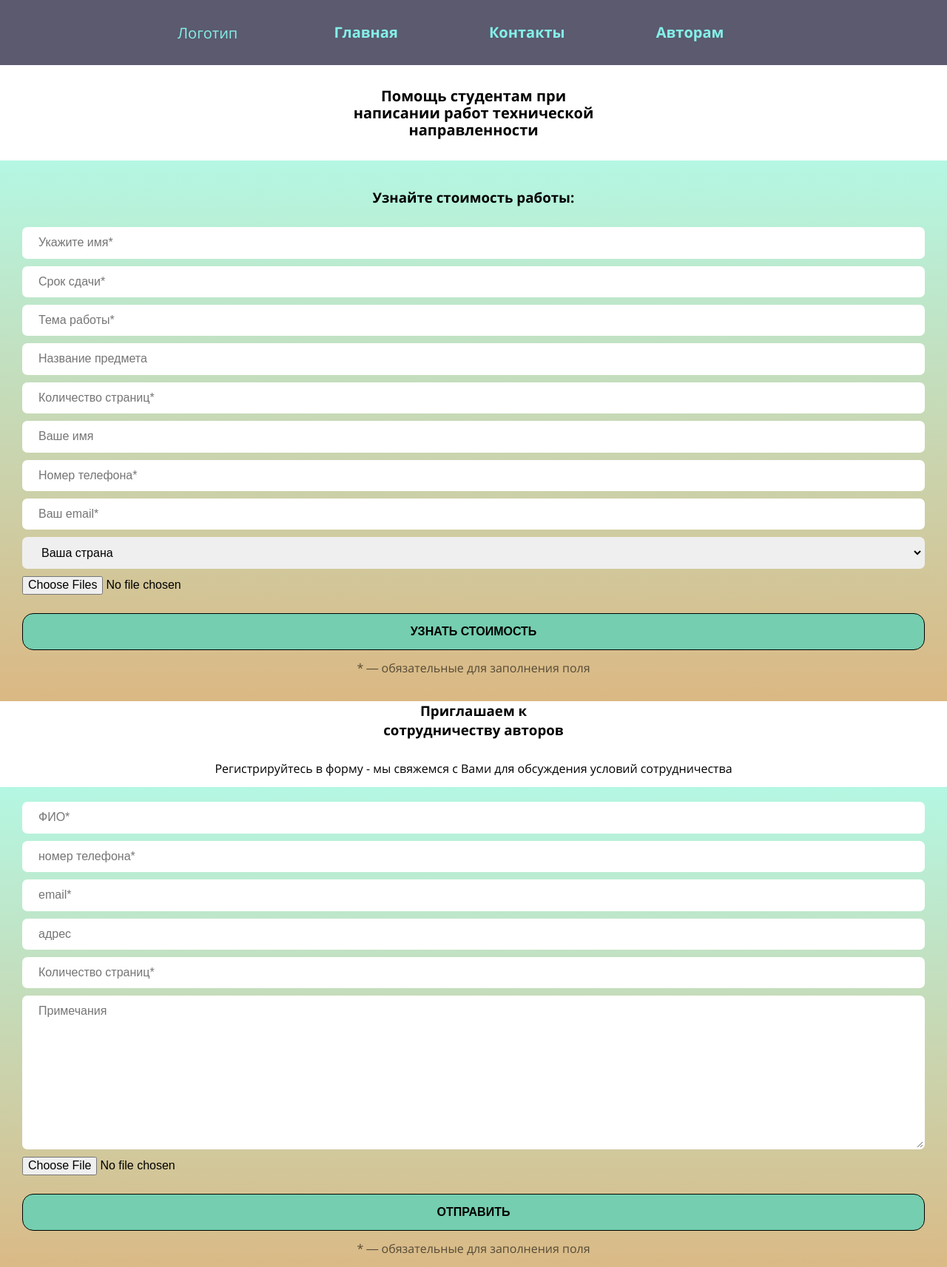
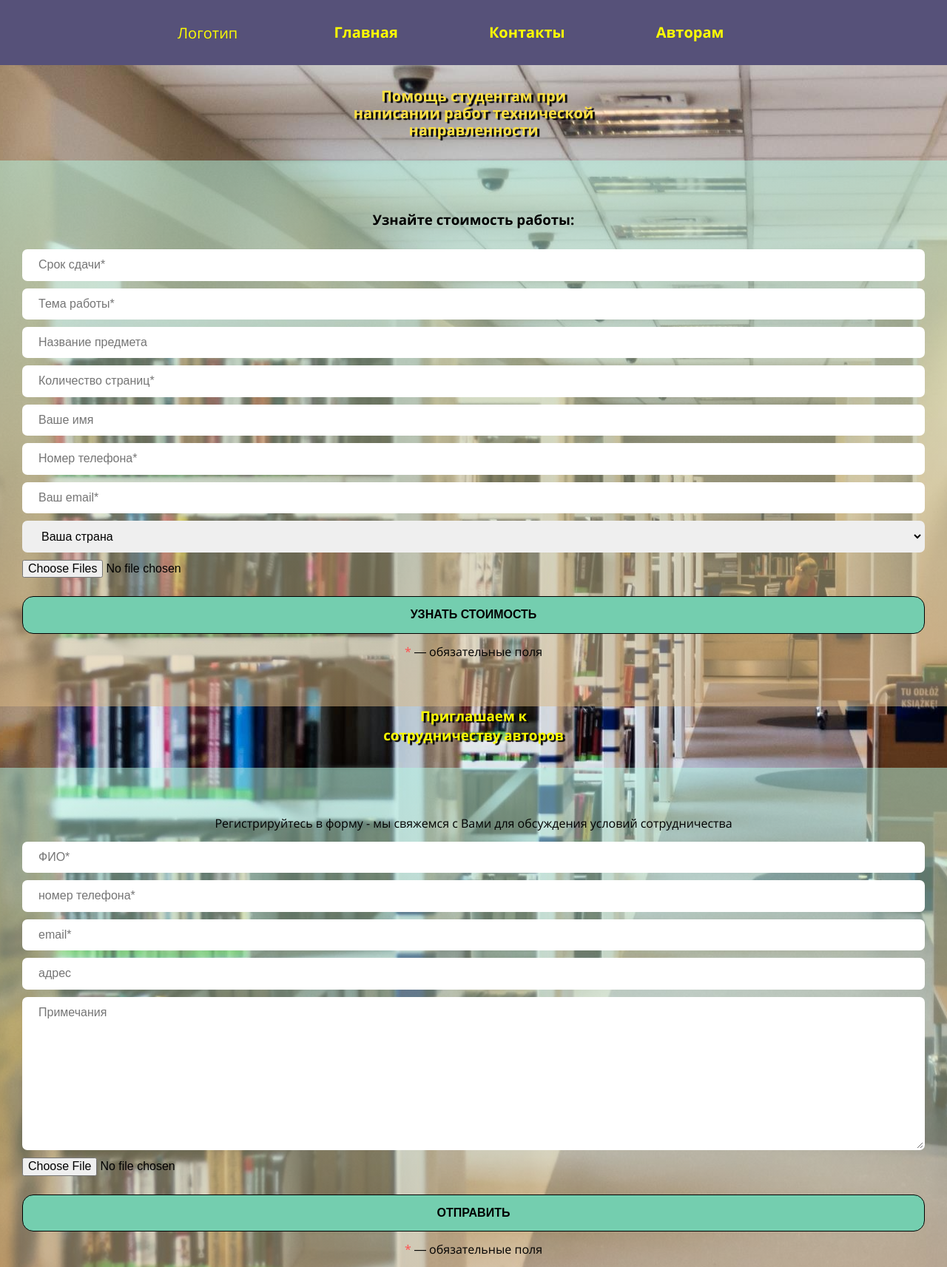
Before and after one commit to sergeytrubkin/StudentWork, a website: page src/index.html in a window 1280 px wide. Shown: the top 1713 px of the page at 74% size. Drawn offline with nearby package versions, Linux system fonts and the light colour scheme; files that its build step writes are made by us from their sources.

Commit message:
Мобильная версия черновой вариант, неполный цветовой подбор

```diff
--- a/package.json
+++ b/package.json
@@ -24,6 +24,7 @@
     "gulp-rename": "^1.2.2",
     "gulp-svgmin": "^1.2.3",
     "gulp-svgstore": "^6.1.0",
+    "gulp-rigger": "^0.5.8",
     "gulp-uglify": "^2.0.0",
     "run-sequence": "^1.2.2"
   },
--- a/src/index.html
+++ b/src/index.html
@@ -1,13 +1,5 @@
-<!DOCTYPE html>
-<html lang="ru">
-<head>
-  <meta charset="UTF-8">
-  <meta name="viewport" content="width=device-width, initial-scale=1.0">
-  <meta http-equiv="X-UA-Compatible" content="ie=edge">
-  <link rel="shortcut icon" href="favicon.png" type="image/x-icon">
-  <link rel="stylesheet" href="css/style-min.css">
-  <title>StudentWork</title>
-</head>
+//= templates/head.html
+
 <body>
   <header class="header-page">
 
@@ -55,11 +47,6 @@
           <h3 class="form__title">Узнайте стоимость работы:</h3>
           <div class="field-text  field-text--position-1">
             <div class="field-text__wrapper">
-
-              <label class="field-text__item">
-                <input class="field-text__input" type="text" name="name" placeholder="Укажите имя*" required>
-                <span class="field-text__text"></span>
-              </label>
 
               <label class="field-text__item">
                 <input class="field-text__input" type="datetime" name="deadline" placeholder="Срок сдачи*" required>
@@ -125,9 +112,10 @@
 
       <div class="cooperation">
         <h3 class="cooperation__heading">Приглашаем к сотрудничеству авторов</h3>
-        <p class="cooperation__desription">Регистрируйтесь в форму - мы свяжемся с Вами для обсуждения условий сотрудничества</p>
+
         <form action="#" class="form cooperatin__form">
           <div class="form__wrapper">
+            <p class="cooperation__desription">Регистрируйтесь в форму - мы свяжемся с Вами для обсуждения условий сотрудничества</p>
             <div class="field-text">
               <div class="field-text__wrapper">
 
@@ -148,12 +136,6 @@
 
                 <label class="field-text__item">
                   <input class="field-text__input" type="text" name="address" placeholder="адрес">
-                  <span class="field-text__text"></span>
-                </label>
-
-
-                <label class="field-text__item">
-                  <input class="field-text__input" type="number" name="count" placeholder="Количество страниц*" required>
                   <span class="field-text__text"></span>
                 </label>
 
@@ -178,36 +160,6 @@
       </div><!-- /cooperation -->
     </div><!-- main-page__wrap -->
 
-
   </main>
 
-  <footer class="footer-page">
-    <div class="footer-page__wrap">
-
-      <h2 class="footer-page__heading">Контакты</h2>
-
-      <div class="footer-page__inner-wrap">
-
-        <div class="footer-page__mail">
-          <p class="footer-page__text">Пишите нам:</p>
-          <a href="mailto:mail@mail.ru" class="footer-page__link">mail@mail.ru</a>
-        </div>
-
-        <div class="footer-page__contacts">
-          <p class="footer-page__text">Звоните нам:</p>
-          <a href="tel:+375297117786" class="footer-page__link">+375(029)711-77-86</a>
-        </div>
-
-      </div>
-
-      <div class="footer-page__left">
-        <p class="footer-page__text">Индивидуальный предприниматель <span>Трубкин Е.А.</span></p>
-        <p class="footer-page__text">Свидетельство о гос.регистрации <span>№??????????????</span></p>
-      </div>
-    </div> <!-- footer-page__wrap -->
-  </footer>
-  <script src="js/jquery-3.1.1.min.js"></script>
-  <script src="js/custom.js"></script>
-
-</body>
-</html>
+  //= templates/end.html
--- a/src/less/blocks/cooperation.less
+++ b/src/less/blocks/cooperation.less
@@ -7,6 +7,8 @@
   line-height: 1.4;
 }
 
-.cooperation__desription {
+.cooperation__heading {
   padding: 0 30px;
+  color: @header-text-color;
+  text-shadow: 3px 2px 1px #050505;
 }
--- a/src/less/blocks/field-text.less
+++ b/src/less/blocks/field-text.less
@@ -17,4 +17,6 @@
 .field-text__file {
   margin-right: 100%;
   margin-bottom: 25px;
+
+  outline: none;
 }
--- a/src/less/blocks/form.less
+++ b/src/less/blocks/form.less
@@ -1,8 +1,13 @@
 .form {
-  padding: 20px 30px;
-  background: rgba(180,247,227,1);
-  background: linear-gradient(to bottom, rgba(180,247,227,1) 0%, rgba(219,184,131,1) 100%);
-  filter: progid:DXImageTransform.Microsoft.gradient( startColorstr='#b4f7e3', endColorstr='#dbb883', GradientType=0 );
+  padding: 50px 30px;
+  background: #fcfdff;
+  background: linear-gradient(to bottom, rgba(255, 255, 255, 0) 0%, rgba(41, 137, 216, 0.61) 15%, rgba(41, 137, 216, 0.61) 85%, rgba(255, 255, 255, 0) 100%);
+
+  @media @desktop-widths {
+    background: rgba(180,247,227,1);
+    background: linear-gradient(to bottom, rgba(180,247,227, 0.5) 0%, rgba(219,184,131, 0.5) 100%);
+    filter: progid:DXImageTransform.Microsoft.gradient( startColorstr='#b4f7e3', endColorstr='#dbb883', GradientType=0 );
+  }
 }
 
 .form__title {
@@ -29,5 +34,13 @@
 
 .form__endnote {
   margin-bottom: 15px;
-  opacity: 0.6;
+  opacity: 1;
+
+  &-visible {
+    display: none;
+  }
 }
+
+.form__mark {
+  color: @form-warning-text;
+}
--- a/src/less/blocks/main-nav.less
+++ b/src/less/blocks/main-nav.less
@@ -61,6 +61,7 @@
 .main-nav__item {
   text-align: center;
   padding: 30px 0;
+
   border-bottom: 1px solid @border-color;
 
   &:first-child {
--- a/src/less/blocks/main-page.less
+++ b/src/less/blocks/main-page.less
@@ -1,3 +1,7 @@
+.main-page {
+  background: url("../img/main-bg2.jpg") center;
+}
+
 .main-page__wrap {
   padding: 30px 0 0 0;
   text-align: center;
@@ -10,6 +14,8 @@
   margin-bottom: 30px;
   padding: 0 20px;
 
+  color: #ffe141;
   font-size: @font-size-normal + 4px;
   text-align: center;
+  text-shadow: 3px 2px 1px #050505;
 }
--- a/src/less/global/variables.less
+++ b/src/less/global/variables.less
@@ -20,16 +20,17 @@
 
 @bg-color: #fff;
 @text-color: #000;
-@header-bg-color: rgba(24, 23, 53, 0.71);
-@header-text-color: #84f1e9;
+@header-bg-color: #565179;
+@header-text-color: #ff0;
 @border-input-color: #3849dc;
 @border-color: #333;
 @btn-menu-hover: #f4f4a3;
 @btn-menu-active: #f49f9f;
 @form-btn-bg: #74ceaf;
+@form-warning-text: #ff4e4e;
 @footer-bg: #252733;
 @footer-text-color: #bdd9eb;
 
 // переменные для кнопок
 
-@burger-color: red;
+@burger-color: #74ceaf;
--- /dev/null
+++ b/src/templates/end.html
@@ -0,0 +1,30 @@
+<footer class="footer-page">
+    <div class="footer-page__wrap">
+
+      <h2 class="footer-page__heading">Контакты</h2>
+
+      <div class="footer-page__inner-wrap">
+
+        <div class="footer-page__mail">
+          <p class="footer-page__text">Пишите нам:</p>
+          <a href="mailto:mail@mail.ru" class="footer-page__link">mail@mail.ru</a>
+        </div>
+
+        <div class="footer-page__contacts">
+          <p class="footer-page__text">Звоните нам:</p>
+          <a href="tel:+375297117786" class="footer-page__link">+375(029)711-77-86</a>
+        </div>
+
+      </div>
+
+      <div class="footer-page__left">
+        <p class="footer-page__text">Индивидуальный предприниматель <span>Трубкин Е.А.</span></p>
+        <p class="footer-page__text">Свидетельство о гос.регистрации <span>№??????????????</span></p>
+      </div>
+    </div> <!-- footer-page__wrap -->
+  </footer>
+  <script src="js/jquery-3.1.1.min.js"></script>
+  <script src="js/custom.js"></script>
+
+</body>
+</html>
--- /dev/null
+++ b/src/templates/head.html
@@ -0,0 +1,27 @@
+<!DOCTYPE html>
+<html lang="en">
+<head>
+  <meta charset="UTF-8">
+  <link rel="stylesheet" href="css/style.css">
+
+  <meta name="author" content="">
+  <meta name="keywords" content="">
+  <meta name="description" content="">
+
+  <meta http-equiv="X-UA-Compatible" content="IE=edge">
+  <meta name="HandheldFriendly" content="True">
+  <meta http-equiv="cleartype" content="on">
+  <meta name="apple-mobile-web-app-capable" content="yes">
+  <meta name="viewport" content="width=device-width, initial-scale=1, maximum-scale=1, user-scalable=no">
+
+  <link rel="shortcut icon" href="favicon.png" type="image/x-icon">
+  <link rel="stylesheet" href="css/style-min.css">
+  <link rel="icon" type="image/png" href="img/favicons/favicon.png" sizes="150x73">
+  <title>StudentWork</title>
+
+    <!--[if lt IE 9]>
+        <script src="https://cdnjs.cloudflare.com/ajax/libs/html5shiv/3.7.3/html5shiv.min.js"></script>
+      <![endif]-->
+</head>
+
+<body>
```
Also changed, not shown: gulpfile.js (+8 -6 lines), src/img/favicons/favicon.png (renamed from src/favicon.png), src/img/main-bg2.jpg (added), 1 other file.
